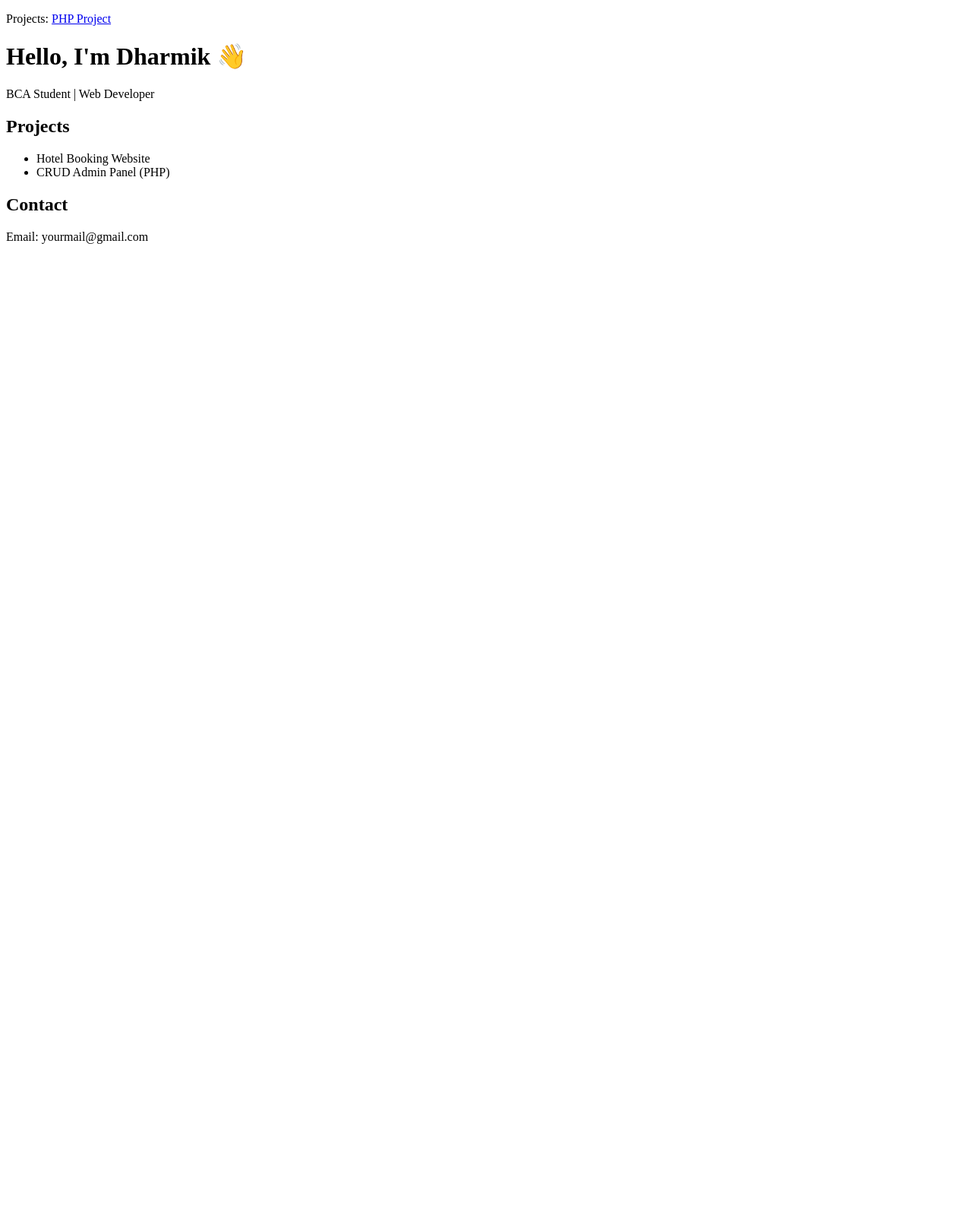
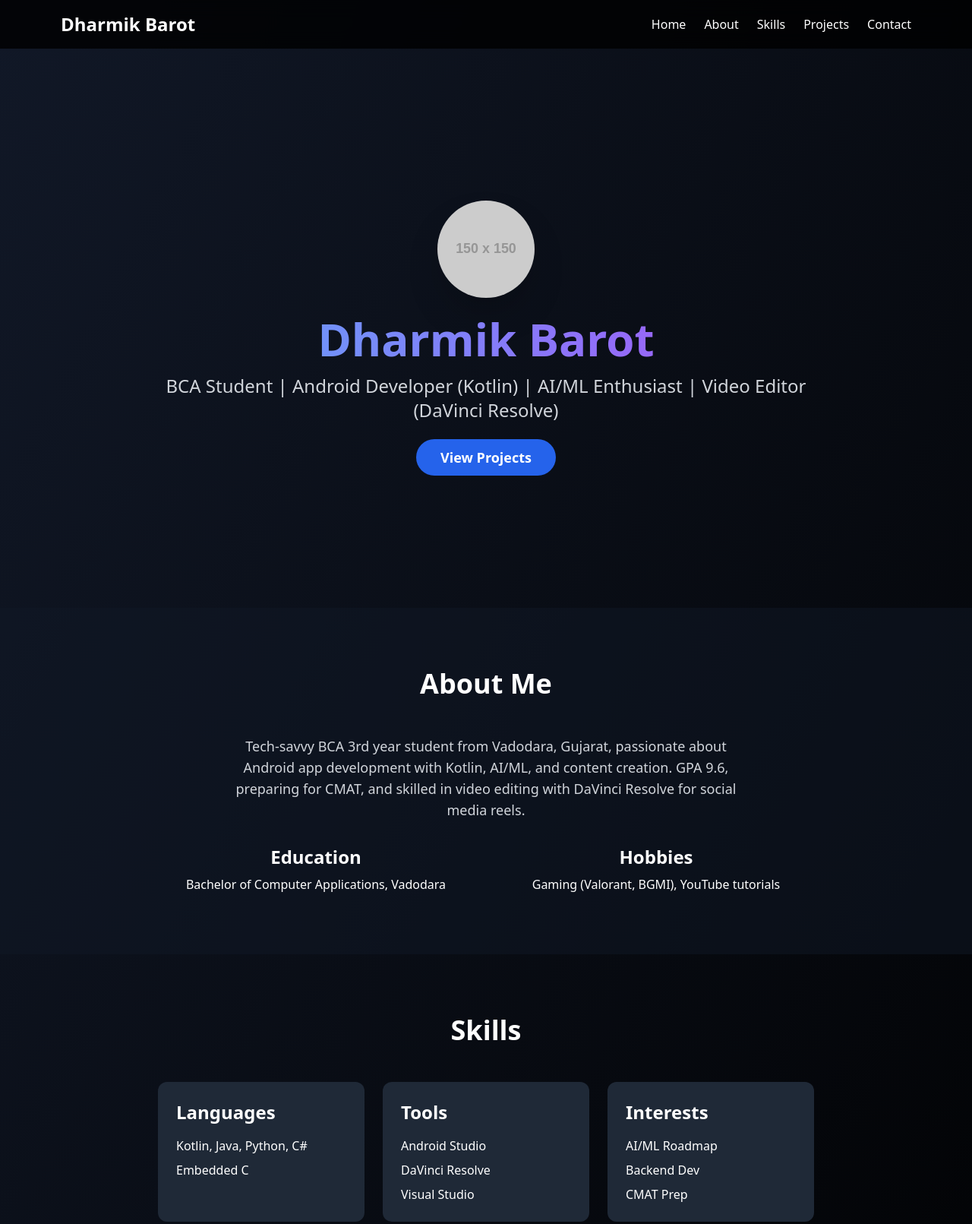
Before and after one commit to dharmik1309-hub/Dharmik13.github.io, a plain HTML site: page index.html in a window 1280 px wide. Shown: the top 1611 px of the page at 76% size. Before the commit the page ends 800 px from the top, so only its background shows below. Drawn offline with nearby package versions, Linux system fonts and the light colour scheme; placeholder pictures from the web are drawn by us.

Commit message:
Update index.html

```diff
--- a/index.html
+++ b/index.html
@@ -1,28 +1,113 @@
 <!DOCTYPE html>
 <html lang="en">
 <head>
-<meta charset="UTF-8">
-<title>Dharmik Barot | Portfolio</title>
-<link rel="stylesheet" href="style.css">
+    <meta charset="UTF-8">
+    <meta name="viewport" content="width=device-width, initial-scale=1.0">
+    <title>Dharmik Barot - Android Developer & Content Creator</title>
+    <script src="https://cdn.tailwindcss.com"></script>
+    <link rel="stylesheet" href="style.css">
 </head>
-<body>
-<p>Projects: <a href="https://github.com/dharmik1309-hub/PHP-Project">PHP Project</a>
-<h1>Hello, I'm Dharmik 👋</h1>
-<p>BCA Student | Web Developer</p>
+<body class="bg-gradient-to-br from-gray-900 to-black text-white">
+    <!-- Navbar -->
+    <nav class="fixed top-0 w-full bg-black/80 backdrop-blur-md z-50">
+        <div class="max-w-6xl mx-auto px-4 py-4 flex justify-between items-center">
+            <h1 class="text-2xl font-bold">Dharmik Barot</h1>
+            <ul class="flex space-x-6">
+                <li><a href="#home" class="hover:text-blue-400">Home</a></li>
+                <li><a href="#about" class="hover:text-blue-400">About</a></li>
+                <li><a href="#skills" class="hover:text-blue-400">Skills</a></li>
+                <li><a href="#projects" class="hover:text-blue-400">Projects</a></li>
+                <li><a href="#contact" class="hover:text-blue-400">Contact</a></li>
+            </ul>
+        </div>
+    </nav>
 
-<section>
-  <h2>Projects</h2>
-  <ul>
-    <li>Hotel Booking Website</li>
-    <li>CRUD Admin Panel (PHP)</li>
-  </ul>
-</section>
+    <!-- Home -->
+    <section id="home" class="min-h-screen flex items-center justify-center text-center pt-20">
+        <div class="max-w-4xl mx-auto px-4">
+            <img src="https://via.placeholder.com/150?text=DP" alt="Profile" class="w-32 h-32 rounded-full mx-auto mb-6 shadow-2xl">
+            <h2 class="text-5xl md:text-6xl font-bold mb-4 bg-gradient-to-r from-blue-400 to-purple-500 bg-clip-text text-transparent">Dharmik Barot</h2>
+            <p class="text-xl md:text-2xl mb-8 text-gray-300">BCA Student | Android Developer (Kotlin) | AI/ML Enthusiast | Video Editor (DaVinci Resolve)</p>
+            <a href="#projects" class="bg-blue-600 hover:bg-blue-700 px-8 py-3 rounded-full text-lg font-semibold transition-all">View Projects</a>
+        </div>
+    </section>
 
-<section>
-  <h2>Contact</h2>
-  <p>Email: yourmail@gmail.com</p>
-</section>
+    <!-- About -->
+    <section id="about" class="py-20 bg-gray-900/50">
+        <div class="max-w-4xl mx-auto px-4">
+            <h3 class="text-4xl font-bold text-center mb-12">About Me</h3>
+            <p class="text-lg text-gray-300 mb-8 text-center max-w-2xl mx-auto">Tech-savvy BCA 3rd year student from Vadodara, Gujarat, passionate about Android app development with Kotlin, AI/ML, and content creation. GPA 9.6, preparing for CMAT, and skilled in video editing with DaVinci Resolve for social media reels.</p>
+            <div class="grid md:grid-cols-2 gap-8 text-center">
+                <div><h4 class="text-2xl font-bold mb-2">Education</h4><p>Bachelor of Computer Applications, Vadodara</p></div>
+                <div><h4 class="text-2xl font-bold mb-2">Hobbies</h4><p>Gaming (Valorant, BGMI), YouTube tutorials</p></div>
+            </div>
+        </div>
+    </section>
 
+    <!-- Skills -->
+    <section id="skills" class="py-20">
+        <div class="max-w-4xl mx-auto px-4">
+            <h3 class="text-4xl font-bold text-center mb-12">Skills</h3>
+            <div class="grid md:grid-cols-3 gap-6">
+                <div class="bg-gray-800 p-6 rounded-xl hover:scale-105 transition-transform">
+                    <h4 class="text-2xl font-bold mb-4">Languages</h4>
+                    <ul class="space-y-2">
+                        <li>Kotlin, Java, Python, C#</li>
+                        <li>Embedded C</li>
+                    </ul>
+                </div>
+                <div class="bg-gray-800 p-6 rounded-xl hover:scale-105 transition-transform">
+                    <h4 class="text-2xl font-bold mb-4">Tools</h4>
+                    <ul class="space-y-2">
+                        <li>Android Studio</li>
+                        <li>DaVinci Resolve</li>
+                        <li>Visual Studio</li>
+                    </ul>
+                </div>
+                <div class="bg-gray-800 p-6 rounded-xl hover:scale-105 transition-transform">
+                    <h4 class="text-2xl font-bold mb-4">Interests</h4>
+                    <ul class="space-y-2">
+                        <li>AI/ML Roadmap</li>
+                        <li>Backend Dev</li>
+                        <li>CMAT Prep</li>
+                    </ul>
+                </div>
+            </div>
+        </div>
+    </section>
+
+    <!-- Projects -->
+    <section id="projects" class="py-20 bg-gray-900/50">
+        <div class="max-w-4xl mx-auto px-4">
+            <h3 class="text-4xl font-bold text-center mb-12">Projects</h3>
+            <div class="grid md:grid-cols-2 gap-8">
+                <div class="bg-gray-800 p-6 rounded-xl hover:scale-105 transition-transform">
+                    <h4 class="text-xl font-bold mb-2">Android IoT App</h4>
+                    <p>Kotlin-based app integrating IoT devices with modern UI.</p>
+                    <a href="#" class="text-blue-400 mt-4 block">View on GitHub</a>
+                </div>
+                <div class="bg-gray-800 p-6 rounded-xl hover:scale-105 transition-transform">
+                    <h4 class="text-xl font-bold mb-2">Video Editor Reels</h4>
+                    <p>Content creation workflow using DaVinci Resolve for Instagram.</p>
+                    <a href="#" class="text-blue-400 mt-4 block">Watch Demos</a>
+                </div>
+            </div>
+        </div>
+    </section>
+
+    <!-- Contact -->
+    <section id="contact" class="py-20">
+        <div class="max-w-4xl mx-auto px-4 text-center">
+            <h3 class="text-4xl font-bold mb-12">Get In Touch</h3>
+            <p class="text-lg text-gray-300 mb-8">Open to internships in Android dev or AI/ML. Let's connect!</p>
+            <div class="flex flex-col md:flex-row gap-4 justify-center">
+                <a href="mailto:your.email@example.com" class="bg-purple-600 hover:bg-purple-700 px-6 py-3 rounded-full">Email</a>
+                <a href="https://github.com/dharmik13" class="bg-gray-700 hover:bg-gray-600 px-6 py-3 rounded-full">GitHub</a>
+                <a href="https://linkedin.com/in/dharmik13" class="bg-blue-600 hover:bg-blue-700 px-6 py-3 rounded-full">LinkedIn</a>
+            </div>
+        </div>
+    </section>
+
+    <script src="script.js"></script>
 </body>
-
 </html>
```
